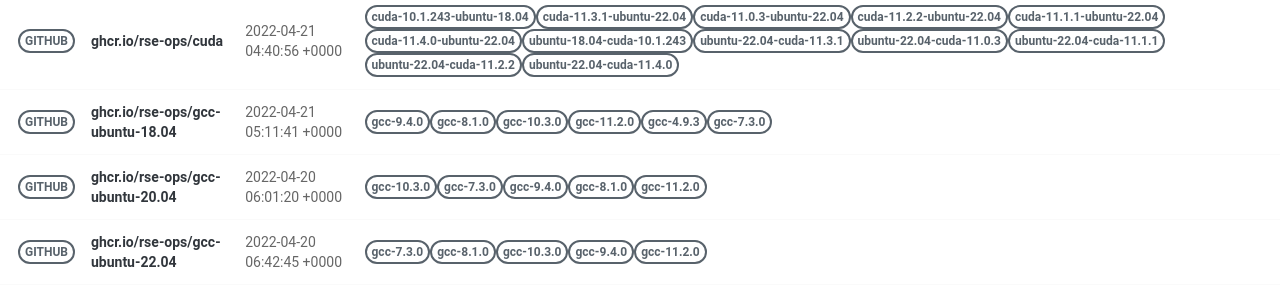
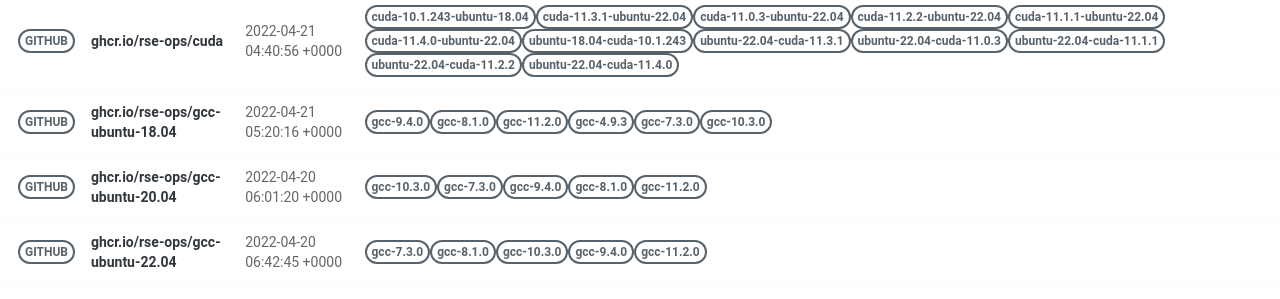
Before and after one commit to rse-ops/docker-images, a Jekyll site: the page built from pages/index.md, in a window 1280 px wide. Shown: the part 502-801 px from the top of the page. Built offline with Jekyll 4.4.1, drawn with Linux system fonts in a browser that asks for light colours; nearby versions of some CDN libraries.

Commit message:
Automated push to update library 2022-04-21

```diff
--- a/_library/ghcr.io-rse-ops-gcc-ubuntu-18.04.md
+++ b/_library/ghcr.io-rse-ops-gcc-ubuntu-18.04.md
@@ -1,7 +1,7 @@
 ---
 layout: container
 name: ghcr.io/rse-ops/gcc-ubuntu-18.04
-updated_at: 2022-04-21 05:11:41.590341
+updated_at: 2022-04-21 05:20:16.941432
 
 
 container_url: https://github.com/orgs/rse-ops/packages/container/package/gcc-ubuntu-18.04
```
Also changed, not shown: other parts of _library/ghcr.io-rse-ops-gcc-ubuntu-18.04.md (+3 -3 lines).
